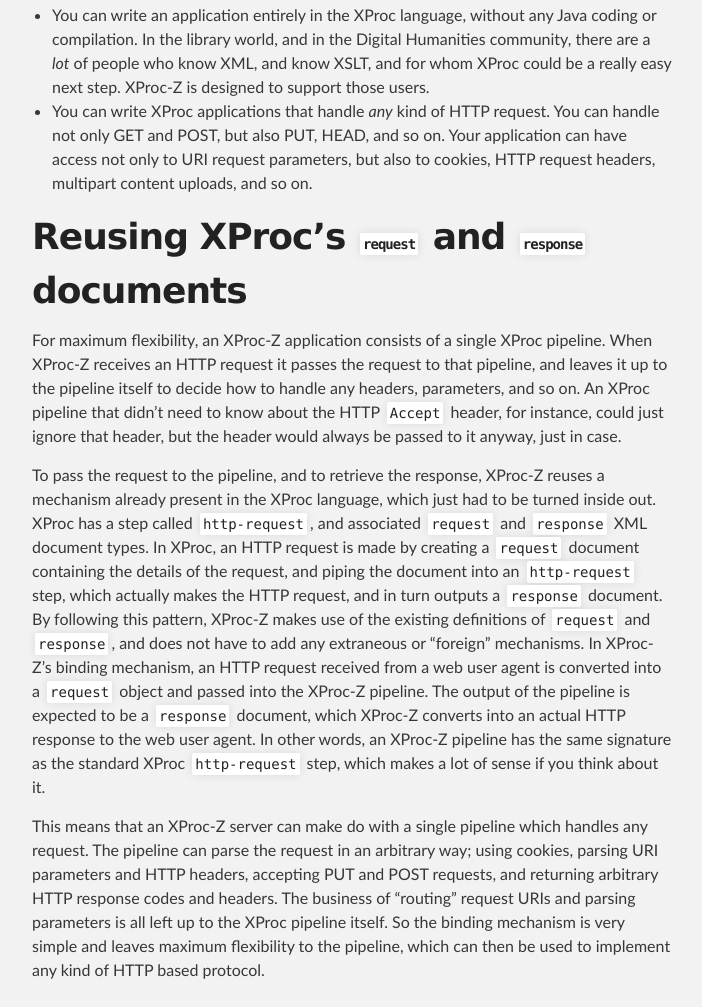
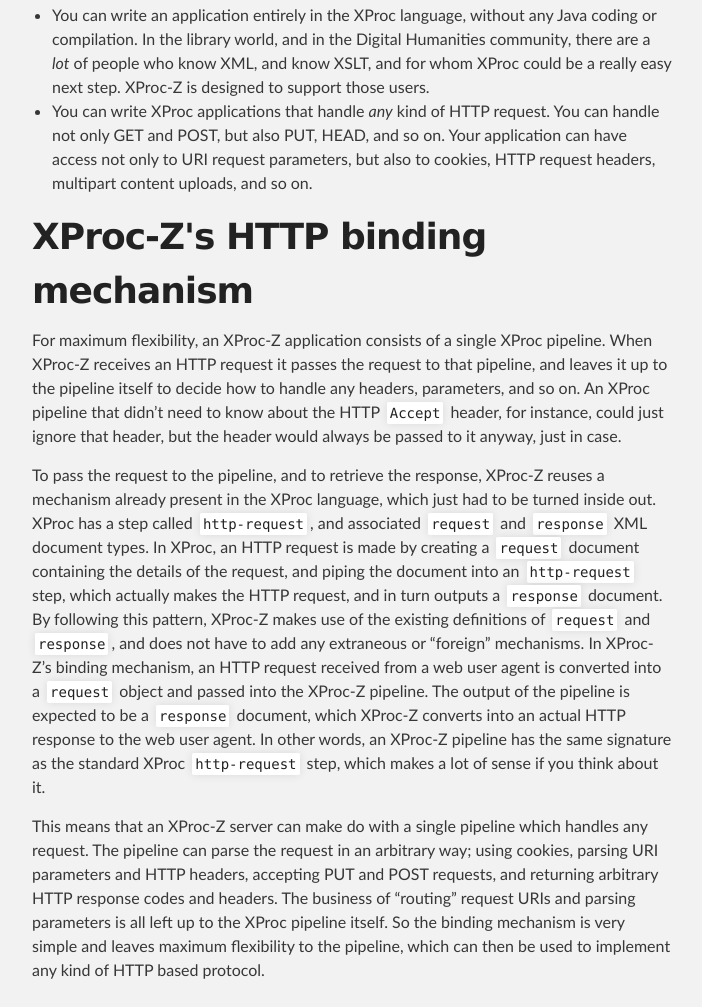
Before and after one commit to Conal-Tuohy/XProc-Z, a plain HTML site: page about.html in a window 1280 px wide. Shown: the part 1400-2407 px from the top of the page, without its empty margins (288-990 px from the left). Drawn offline with Linux system fonts and the light colour scheme.

Commit message:
Update about.html

```diff
--- a/about.html
+++ b/about.html
@@ -64,7 +64,7 @@ XProc-Z is designed to support those users.</li>
 <li>You can write XProc applications that handle <em>any</em> kind of HTTP request. You can handle not only GET and POST, but also PUT, HEAD, and so on.
 Your application can have access not only to URI request parameters, but also to cookies, HTTP request headers, multipart content uploads, and so on.</li>
 </ul>
-<h1>Reusing XProc’s <code>request</code> and <code>response</code> documents</h1>
+<h1>XProc-Z's HTTP binding mechanism</h1>
 <p>For maximum flexibility, an XProc-Z application consists of a single XProc pipeline. When XProc-Z receives an HTTP request it passes the request to that
 pipeline, and leaves it up to the pipeline itself to decide how to handle any headers, parameters, and so on. An XProc pipeline that didn’t need to know
 about the HTTP <code>Accept</code> header, for instance, could just ignore that header, but the header would always be passed to it anyway, just in case.</p>
```
